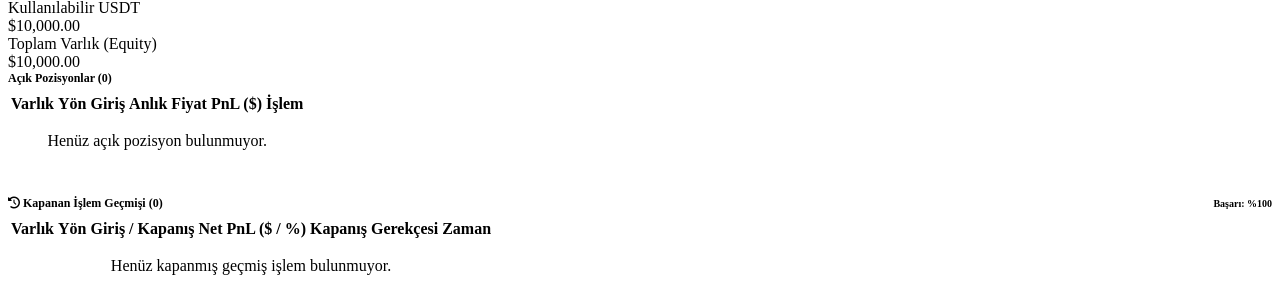
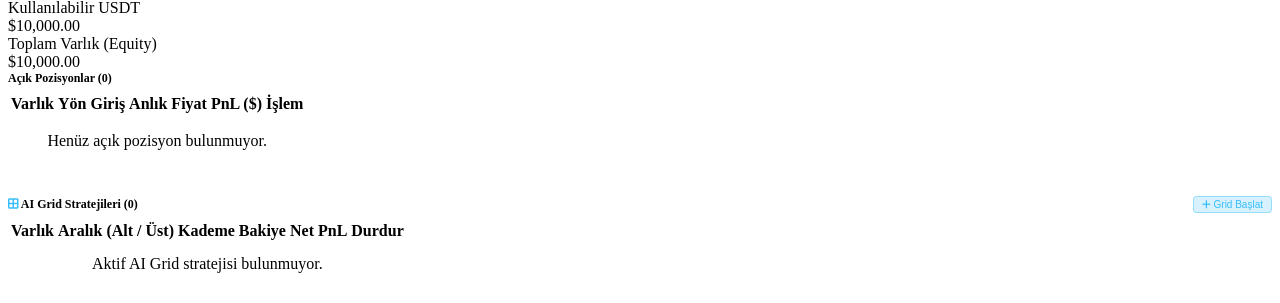
Before and after one commit to dALInn30/quantum-ai-bot, a website with bundled scripts: page ai-crypto-bot/index.html in a window 1280 px wide. Shown: the part 949-1252 px from the top of the page. Built offline with nearby package versions, Linux system fonts and the light colour scheme.

Commit message:
Fix trade safety, risk management and add AI Grid trading strategy to index.html

```diff
--- a/ai-crypto-bot/index.html
+++ b/ai-crypto-bot/index.html
@@ -257,6 +257,36 @@
             </table>
           </div>
 
+          <!-- Active Grid Trading Strategies Section -->
+          <div style="font-size: 12px; font-weight: 600; color: var(--text-muted); margin-top: 16px; margin-bottom: 6px; display: flex; justify-content: space-between; align-items: center; border-top: 1px dashed var(--border-color); padding-top: 12px;">
+            <span><i class="fa-solid fa-border-all" style="color: #38bdf8;"></i> AI Grid Stratejileri (<span id="gridCount">0</span>)</span>
+            <button id="btnCreateGrid" style="background: rgba(56, 189, 248, 0.2); border: 1px solid rgba(56, 189, 248, 0.4); color: #38bdf8; font-size: 10px; padding: 2px 8px; border-radius: 4px; cursor: pointer;">
+              <i class="fa-solid fa-plus"></i> Grid Başlat
+            </button>
+          </div>
+
+          <div style="max-height: 160px; overflow-y: auto; margin-bottom: 12px;">
+            <table class="positions-table">
+              <thead>
+                <tr>
+                  <th>Varlık</th>
+                  <th>Aralık (Alt / Üst)</th>
+                  <th>Kademe</th>
+                  <th>Bakiye</th>
+                  <th>Net PnL</th>
+                  <th>Durdur</th>
+                </tr>
+              </thead>
+              <tbody id="gridTbody">
+                <tr>
+                  <td colspan="6" style="text-align: center; color: var(--text-dim); padding: 12px;">
+                    Aktif AI Grid stratejisi bulunmuyor.
+                  </td>
+                </tr>
+              </tbody>
+            </table>
+          </div>
+
           <!-- Closed Trade History Table Section -->
           <div style="font-size: 12px; font-weight: 600; color: var(--text-muted); margin-top: 16px; margin-bottom: 6px; display: flex; justify-content: space-between; align-items: center; border-top: 1px dashed var(--border-color); padding-top: 12px;">
             <span><i class="fa-solid fa-clock-rotate-left" style="color: var(--color-accent-cyan);"></i> Kapanan İşlem Geçmişi (<span id="histCount">0</span>)</span>
```
